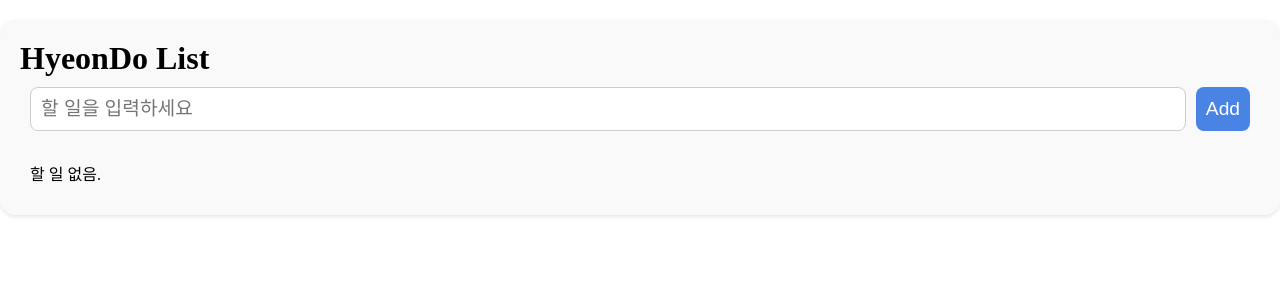
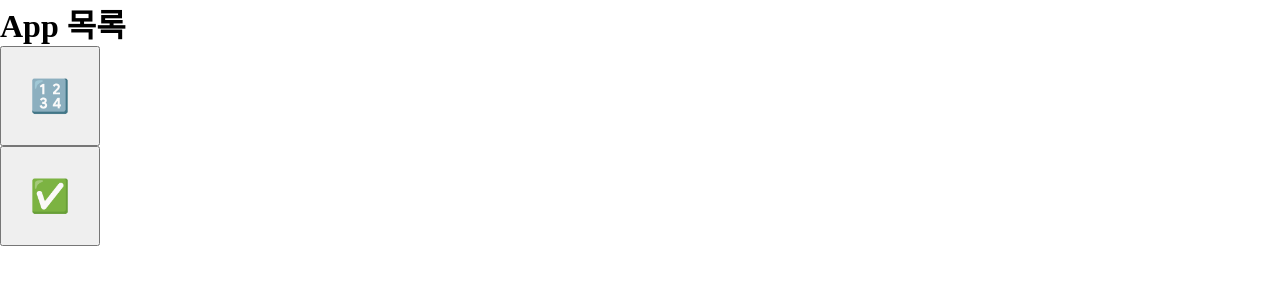
Before and after one commit to Mingarden08/Programming_3403, a React (Vite) app: page / in a window 1280 px wide. Shown: the top 300 px of the page. Built offline with nearby package versions, Linux system fonts and the light colour scheme.

Commit message:
HomeApp style={{}}

```diff
--- /dev/null
+++ b/src/HomeApp.jsx
@@ -0,0 +1,41 @@
+import { useState } from "react";
+import CounterApp from './CounterApp.jsx';
+import TodoListApp from './TodoListApp.jsx';
+
+function ButtonPageApp({ setPage }) {
+    return (
+        <>
+            <h1>App 목록</h1>
+            <ul>
+                <li><button onClick={() => setPage('counterapp')} style={{ fontSize: '2rem', width: '100px', height: '100px'}}>🔢</button></li>
+                <li><button onClick={() => setPage('todolistapp')} style={{ fontSize: '2rem', width: '100px', height: '100px'}}>✅</button></li>
+            </ul>
+        </>
+    );
+}
+
+export default function HomeApp() {
+    const [page, setPage] = new useState('home');
+    return (
+        <>
+            {page === 'home' && <ButtonPageApp setPage={setPage} />}
+            {page !== 'home' &&
+                <button
+                    onClick={() => setPage('home')}
+                    style={{
+                        position: 'fixed',
+                        left: '10px',
+                        bottom: '10px',
+                        cursor: 'pointer',
+                        borderRadius: '8px',
+                        padding: '8px 12px',
+                        backgroundColor: '#eee',
+                        border: 'none',
+                    }}
+                >🏠</button>
+            }
+            {page === 'counterapp' && <CounterApp />}
+            {page === 'todolistapp' && <TodoListApp />}
+        </>
+    );
+}
--- a/src/main.jsx
+++ b/src/main.jsx
@@ -3,10 +3,10 @@
 // import './index.css'
 // import CounterApp from './CounterApp.jsx'
 import './reset.css'
-import TodoListApp from './TodoListApp'
+import HomeApp from './HomeApp'
 
 createRoot(document.getElementById('root')).render(
   <StrictMode>
-    <TodoListApp />
+    <HomeApp />
   </StrictMode>,
 )
```
Also changed, not shown: 1 other file (tests, documents, lock files or other folders).
